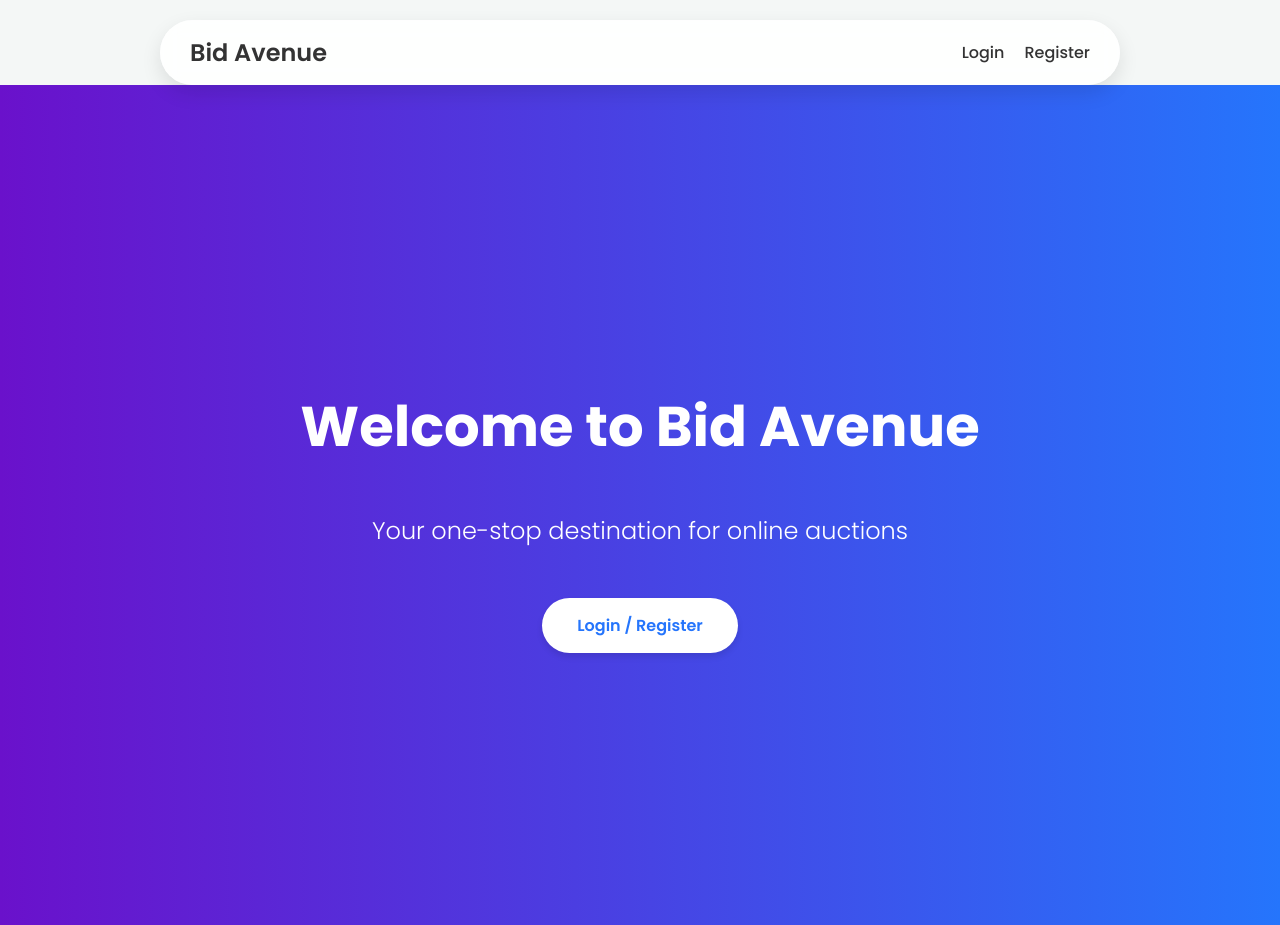
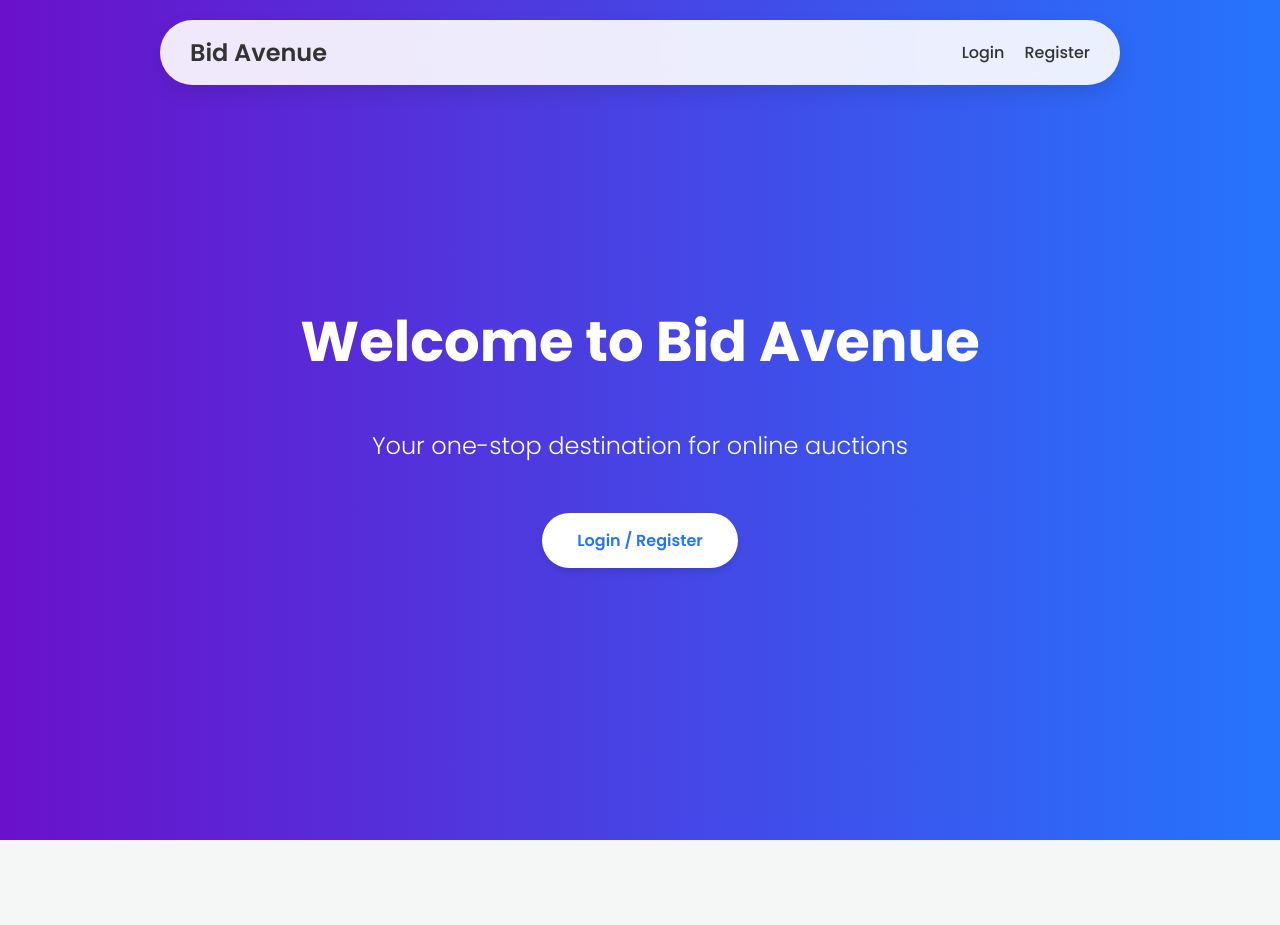
Before and after one commit to RajdeepMahanta/Bid-Avenue, a React (Create React App) app in the folder frontend/: page / in a window 1280 px wide. After the commit the page ends 840 px from the top, so only its background shows below. Built offline with nearby package versions, Linux system fonts and the light colour scheme.

Commit message:
Navbar fix

```diff
--- a/frontend/src/App.css
+++ b/frontend/src/App.css
@@ -10,4 +10,5 @@ body {
 
 .container {
   padding: 20px;
+  padding-top: 120px; /* Add padding to offset the fixed navbar */
 }
--- a/frontend/src/styles/HomePage.css
+++ b/frontend/src/styles/HomePage.css
@@ -5,6 +5,7 @@
   align-items: center;
   min-height: 100vh;
   margin: -20px; /* Counteract the padding from .container */
+  margin-top: -120px; /* Pull the container up to fill the space behind the navbar */
   padding: 20px;
   background: linear-gradient(to right, #6a11cb, #2575fc);
   color: #fff;
--- a/frontend/src/styles/Navbar.css
+++ b/frontend/src/styles/Navbar.css
@@ -1,7 +1,12 @@
 .navbar-container {
+  position: fixed;
+  top: 0;
+  left: 0;
+  right: 0;
+  z-index: 1000;
   display: flex;
   justify-content: center;
-  padding-top: 20px;
+  padding: 20px 0;
 }
 
 .navbar {
```
